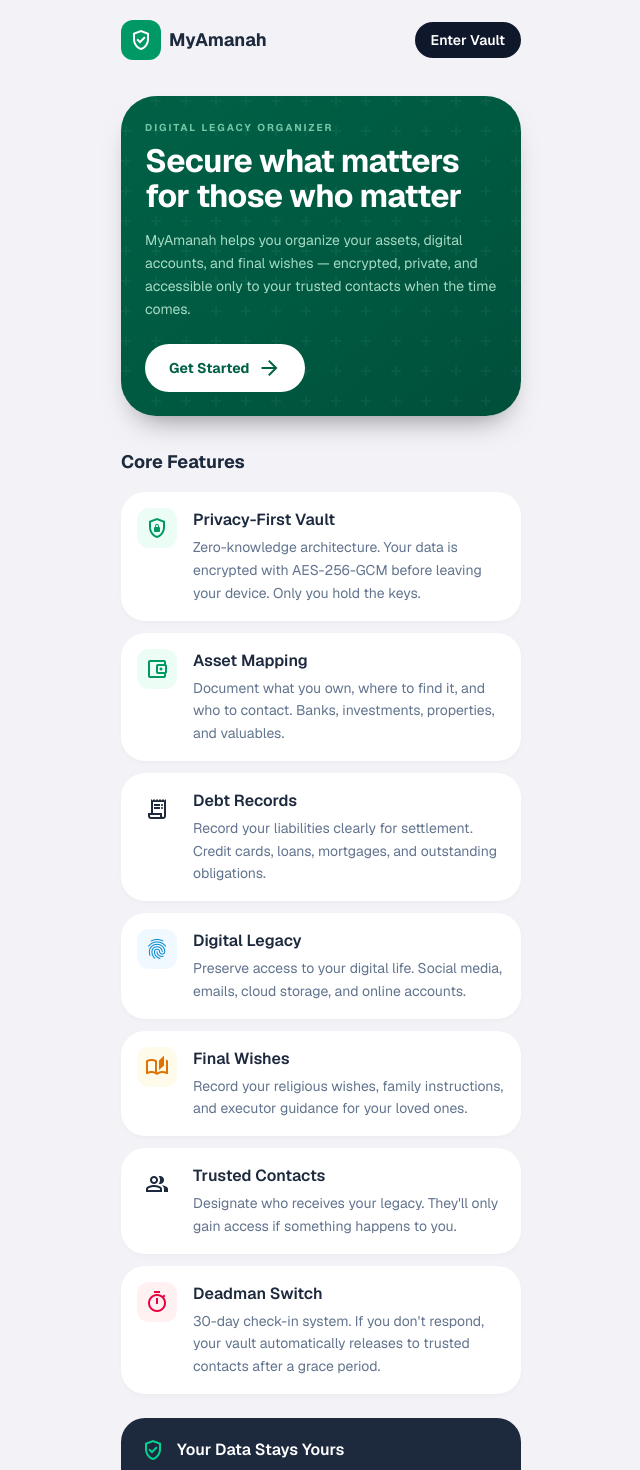
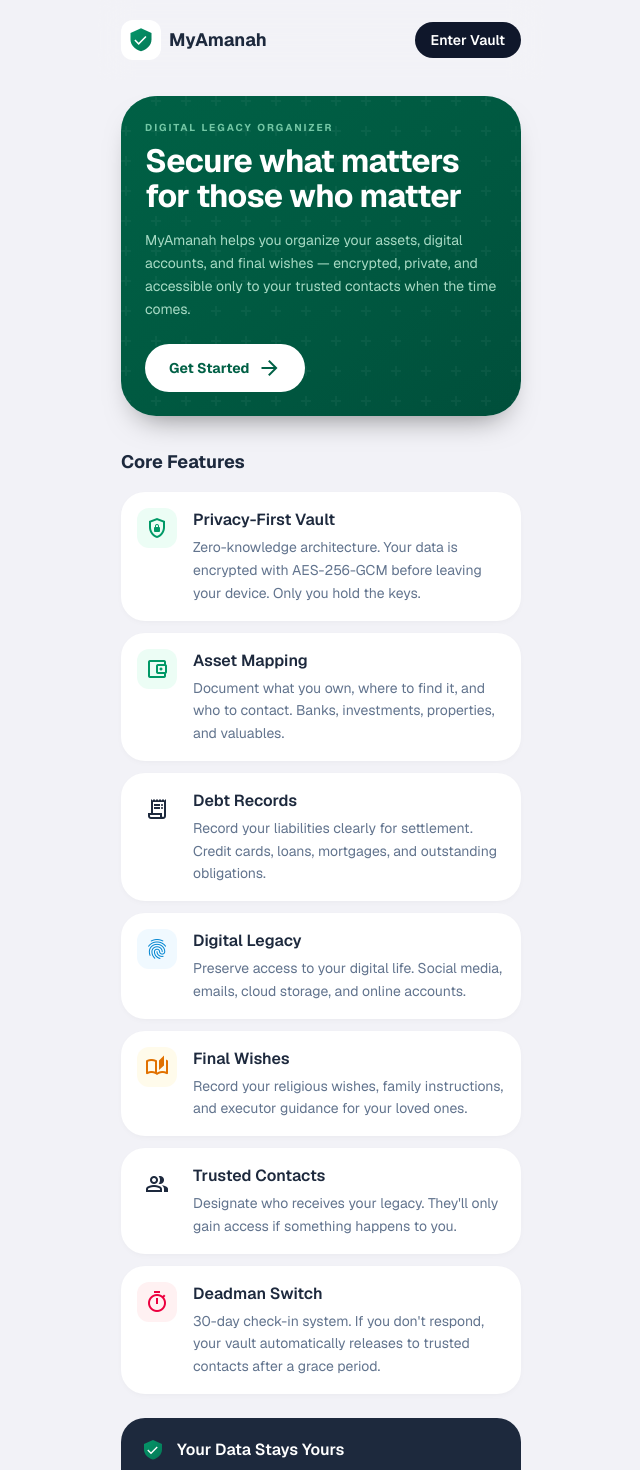
Before and after one commit to takippu/myamanah, a Next.js app: page / in a window 1280 px wide. Shown: the top 1470 px of the page, without its empty margins (319-959 px from the left). Built offline with nearby package versions, Linux system fonts and the light colour scheme.

Commit message:
fix: identical shield icon for favicon and landing page
- Created SVG ShieldIcon component matching favicon exactly

- Replaced Material Symbols with SVG in header, banner, and footer

```diff
--- a/app/page.tsx
+++ b/app/page.tsx
@@ -2,6 +2,20 @@
 
 import Link from "next/link";
 import { useState } from "react";
+
+// Shield icon matching favicon exactly
+const ShieldIcon = ({ className = "w-6 h-6" }: { className?: string }) => (
+  <svg viewBox="0 0 48 48" className={className} fill="none" xmlns="http://www.w3.org/2000/svg">
+    <defs>
+      <linearGradient id="shieldGradPage" x1="0%" y1="0%" x2="100%" y2="100%">
+        <stop offset="0%" stopColor="#059669"/>
+        <stop offset="100%" stopColor="#047857"/>
+      </linearGradient>
+    </defs>
+    <path d="M24 4L6 12v11.2c0 9.2 7.7 17.8 18 20 10.3-2.2 18-10.8 18-20V12L24 4z" fill="url(#shieldGradPage)"/>
+    <path d="M20 32.4l-7.4-7.4 1.9-1.9 5.5 5.5 11.5-11.5 1.9 1.9L20 32.4z" fill="white"/>
+  </svg>
+);
 
 const features = [
   {
@@ -57,8 +71,8 @@ export default function LandingPage() {
         {/* Header */}
         <header className="sticky top-0 z-30 flex items-center justify-between bg-[#F2F2F7]/70 px-6 py-5 backdrop-blur-lg">
           <div className="flex items-center gap-2">
-            <div className="flex h-10 w-10 items-center justify-center rounded-xl bg-emerald-600 text-white">
-              <span className="material-symbols-outlined text-[20px]">verified_user</span>
+            <div className="flex h-10 w-10 items-center justify-center rounded-xl bg-white p-1.5">
+              <ShieldIcon className="h-full w-full" />
             </div>
             <span className="text-lg font-bold text-slate-800">MyAmanah</span>
           </div>
@@ -125,7 +139,7 @@ export default function LandingPage() {
         {/* Privacy Banner */}
         <section className="mx-6 mb-6 rounded-[1.5rem] bg-slate-800 p-5">
           <div className="flex items-start gap-3">
-            <span className="material-symbols-outlined text-emerald-400">verified_user</span>
+            <ShieldIcon className="h-6 w-6 flex-shrink-0" />
             <div>
               <h3 className="mb-1 font-semibold text-white">Your Data Stays Yours</h3>
               <p className="text-sm leading-relaxed text-slate-300">
@@ -235,7 +249,7 @@ export default function LandingPage() {
         <footer className="border-t border-slate-200 bg-white px-6 py-6">
           <div className="flex items-center justify-between">
             <div className="flex items-center gap-2">
-              <span className="material-symbols-outlined text-slate-400">verified_user</span>
+              <ShieldIcon className="h-5 w-5 opacity-50" />
               <span className="text-sm font-semibold text-slate-600">MyAmanah</span>
             </div>
             <p className="text-xs text-slate-400">Privacy-first digital legacy</p>
```
Also changed, not shown: app/icon.svg.
